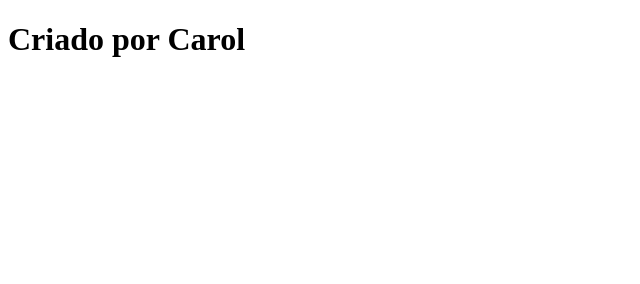
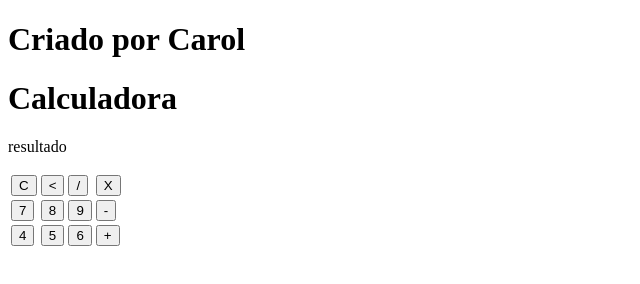
Before and after one commit to Carolcremonezi/pratica1terceirotrimestre, a plain HTML site: page index.html in a window 1280 px wide. Shown: the whole page, without its empty margins (0-640 px from the left). Drawn offline with Linux system fonts and the light colour scheme.

Commit message:
Add files via upload

```diff
--- a/index.html
+++ b/index.html
@@ -1,20 +1,40 @@
 <!DOCTYPE html>
 
 <html>
-
     <head>
-
         <title>Calculadora</title>
         <meta harset="UTF-8">
         <meta name = "viewport" contente = "width-device-width, initial-scale-=1.0">
         <link rel="stylesheet" href="styles.css">
         <script source="male.js"></script>
     </head>
-
     <body>
         <div class="fundo">
             <h1>Criado por Carol</h1>
+            <div class="Calculadora">
+            <h1>Calculadora</h1>
+            <p id= "resultado">resultado</p>
+            <Table>
+                <tr>
+                    <td><button>C</button></td>
+                    <td><button><</button></td>
+                    <td><button>/</button></td>
+                    <td><button>X</button></td>
+                </tr>
+                <tr>
+                    <td><button>7</button></td>
+                    <td><button>8</button></td>
+                    <td><button>9</button></td>
+                    <td><button>-</button></td>
+                </tr>
+                <tr>
+                    <td><button>4</button></td>
+                    <td><button>5</button></td>
+                    <td><button>6</button></td>
+                    <td><button>+</button></td>
+                </tr>
+            </Table>
         </div>
-
+    </div>
 </body>
 </html>
```
Lines whose indentation alone changed are shown as unchanged.
